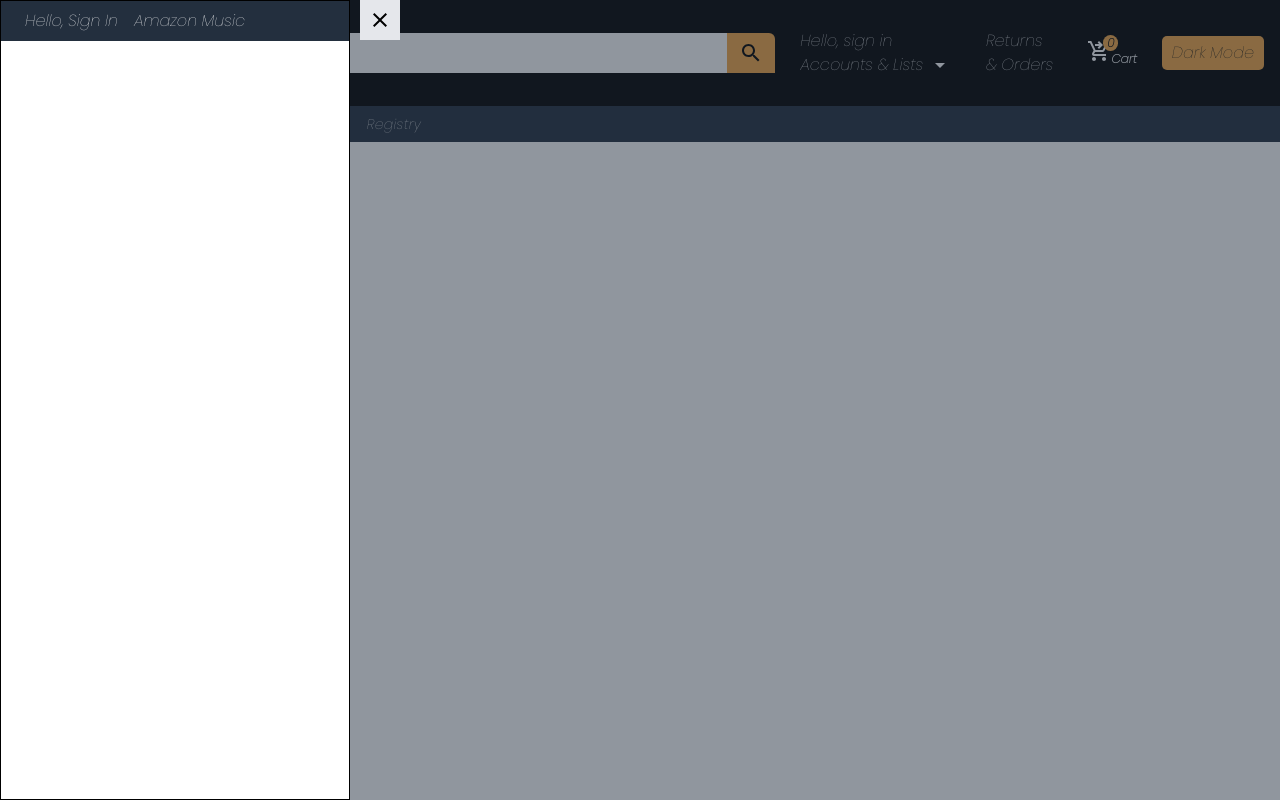
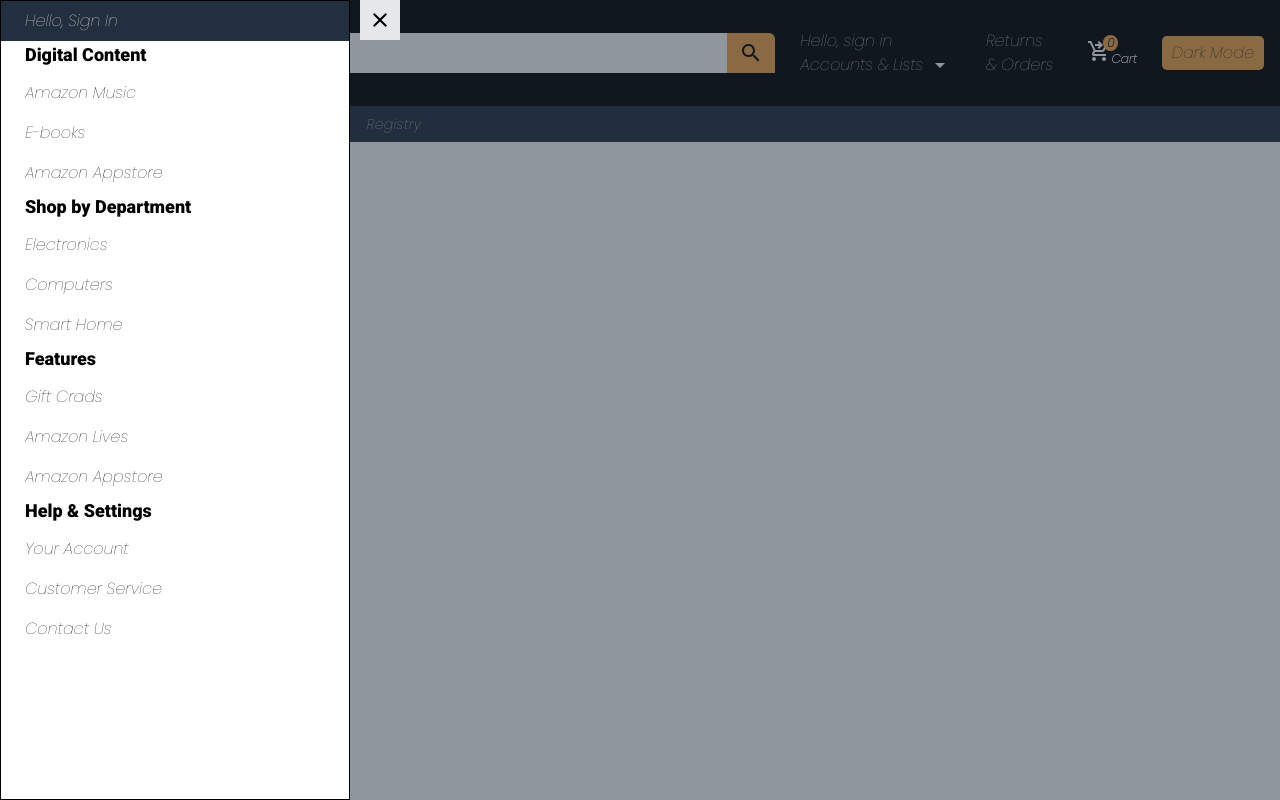
Before and after one commit to Ilonapolit/amazone-clone, a React app: page / in a window 1280 px wide. Both pictures are taken after a click on the item "All". Built offline with nearby package versions, Linux system fonts and the light colour scheme; grey boxes are pictures that could not be loaded; the HTML template or start-up script is replaced by a standard one.

Commit message:
sidebarnav

```diff
--- a/src/components/Header/SideNavContent.tsx
+++ b/src/components/Header/SideNavContent.tsx
@@ -1,11 +1,35 @@
-import React from 'react'
+import React from 'react';
 
-const SideNavContent = () => {
+interface SideNavContentProps {
+  title: string;
+  one: string;
+  two: string;
+  three: string;
+}
+
+const SideNavContent: React.FC<SideNavContentProps> = ({ title, one, two, three }) => {
   return (
     <div>
-
+      <h3 className='text-lg font-titleFont font-semibold mb-1 px-6'>
+        {title}
+      </h3>
+      <ul>
+        <li className='flex items-center justify-between hover:bg-zinc-200 px-6 py-2 cursor-pointer'>
+          {one}
+        </li>
+      </ul>
+      <ul>
+        <li className='flex items-center justify-between hover:bg-zinc-200 px-6 py-2 cursor-pointer'>
+          {two}
+        </li>
+      </ul>
+      <ul>
+        <li className='flex items-center justify-between hover:bg-zinc-200 px-6 py-2 cursor-pointer'>
+          {three}
+        </li>
+      </ul>
     </div>
-  )
+  );
 }
 
-export default SideNavContent
+export default SideNavContent;
--- a/src/components/HeaderBottom.tsx
+++ b/src/components/HeaderBottom.tsx
@@ -1,16 +1,31 @@
-
-
 import React, { useState } from 'react';
 import MenuIcon from '@mui/icons-material/Menu';
 import CloseIcon from '@mui/icons-material/Close';
+import SideNavContent from './Header/SideNavContent'; // Replace with the correct import
 
 interface HeaderBottomProps {
   title?: string;
 }
 
+
+interface SideNavContentProps {
+  title: string;
+  one: string;
+  two: string;
+  three: string;
+}
+
 const HeaderBottom: React.FC<HeaderBottomProps> = (props) => {
-  const [sidebar, setSidebar] = useState(false);
 
+
+  const [sidebar, setSidebar] = useState(false)
+// useEffect(()=>{
+//   document.body.addEventListener("clicl",(e)=> {
+//     if(e.target.contains(ref.current)){
+//       setSidebar(false)
+//     }
+//   })
+// })
   const openSidebar = () => {
     setSidebar(true);
   };
@@ -36,11 +51,36 @@
           <div className='w-[350px] h-full bg-white border border-black'>
             <div className='w-full bg-amazon_light text-white py-2 px-6 flex items-center gap-4'>
               <h3>Hello, Sign In</h3>
-              <ul>
-                <li className='flex items-center justify-between cursor-pointer'>Amazon Music</li>
-              </ul>
             </div>
+
+            {/* Usage of SideNavContent */}
+            <SideNavContent
+              title="Digital Content"
+              one="Amazon Music"
+              two="E-books"
+              three="Amazon Appstore"
+            />
+    <SideNavContent
+              title="Shop by Department"
+              one="Electronics"
+              two="Computers"
+              three="Smart Home"
+            />
+                <SideNavContent
+              title="Features"
+              one="Gift Crads"
+              two="Amazon Lives"
+              three="Amazon Appstore"
+            />
+                <SideNavContent
+              title="Help & Settings"
+              one="Your Account"
+              two="Customer Service"
+              three="Contact Us"
+            />
+
           </div>
+
           <span
             onClick={closeSidebar}
             className='cursor-pointer absolute top-0 left-[360px] w-10 h-10
```
